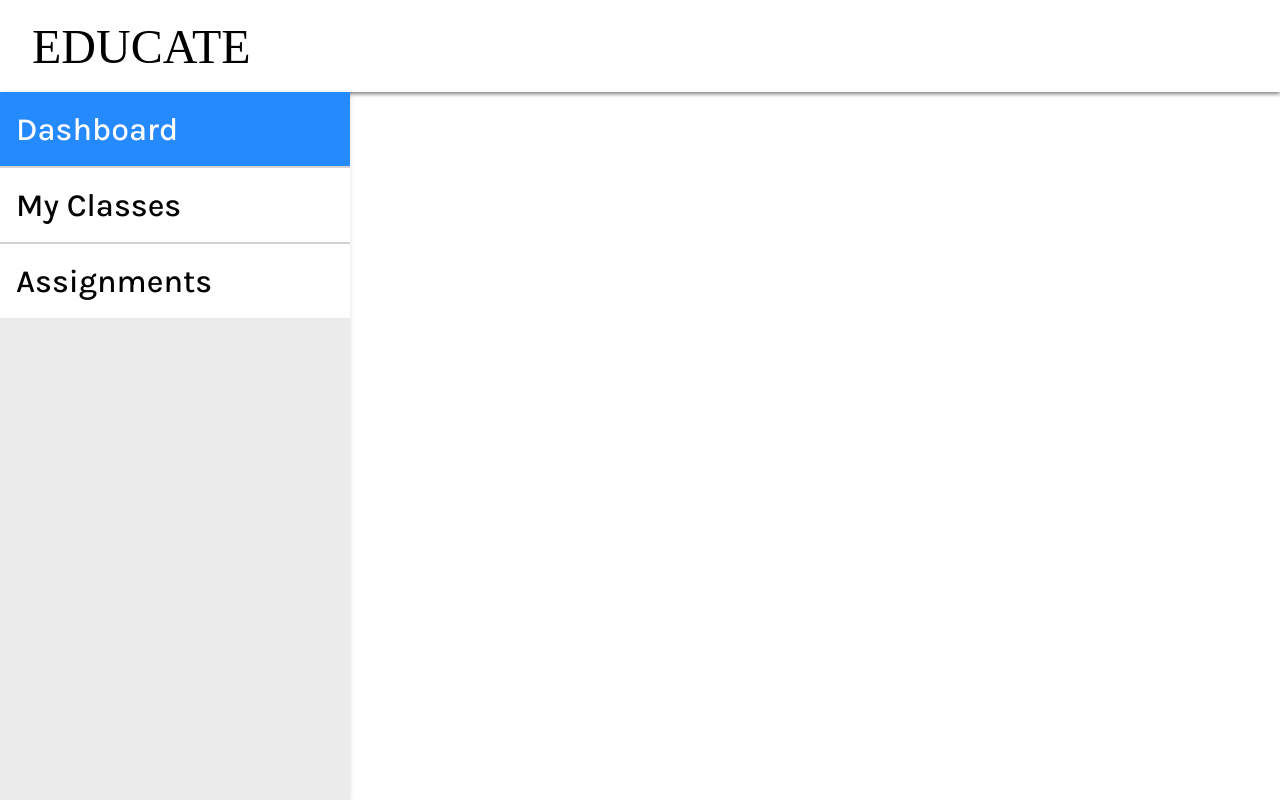
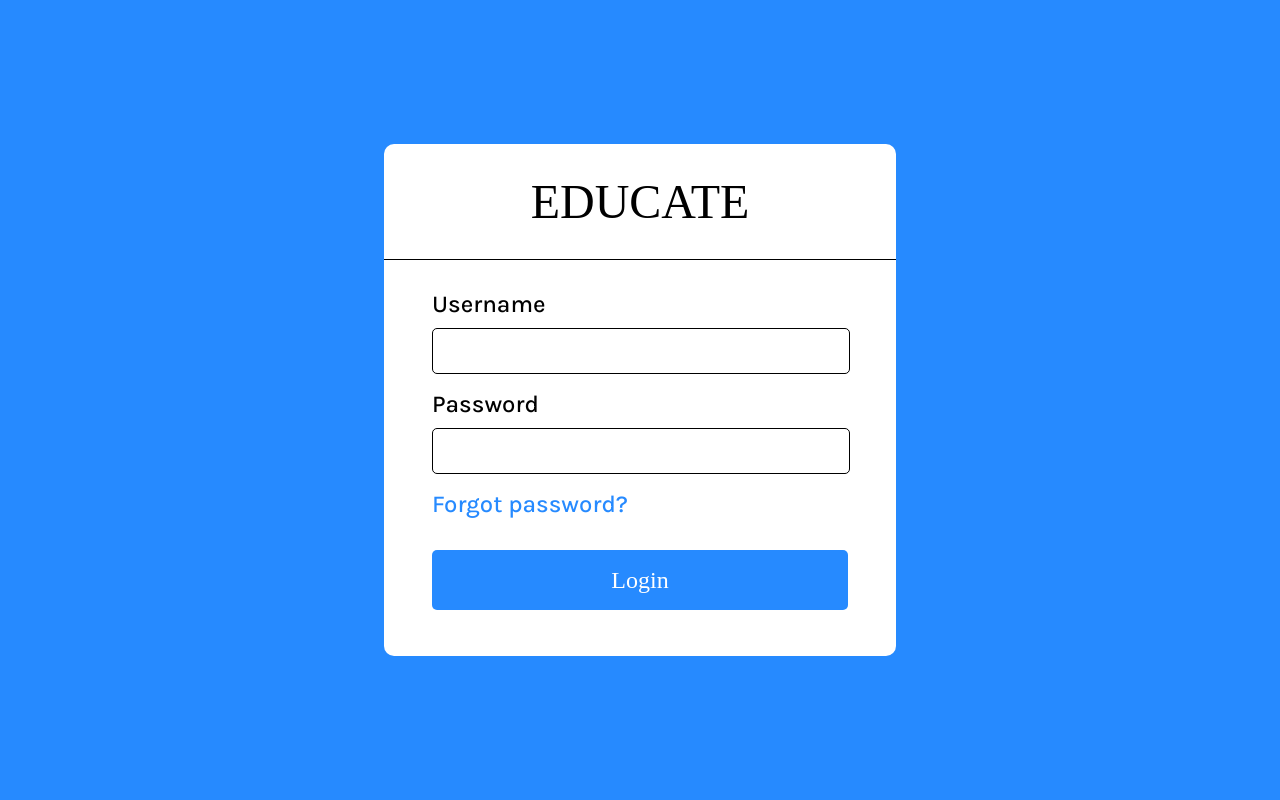
Before and after one commit to Nitesh058Raj/Educate_FE, an Angular app: page / in a window 1280 px wide. Built offline with nearby package versions, Linux system fonts and the light colour scheme; a web font is replaced by a local one.

Commit message:
Added route for educate-teacher module; Added child routes in educate-teacher-routing module; Created constant file;

```diff
--- a/angular.json
+++ b/angular.json
@@ -2,6 +2,7 @@
   "$schema": "./node_modules/@angular/cli/lib/config/schema.json",
   "version": 1,
   "cli": {
+    "analytics": false,
     "packageManager": "yarn"
   },
   "newProjectRoot": "projects",
--- a/src/app/app-routing.module.ts
+++ b/src/app/app-routing.module.ts
@@ -1,7 +1,22 @@
 import { NgModule } from '@angular/core';
 import { RouterModule, Routes } from '@angular/router';
+import { EducateTeacher } from './constants/educate-teacher.constant';
+import { LoginComponent } from './shared/components/login/login.component';
 
-const routes: Routes = [];
+const routes: Routes = [
+  {
+    path: '',
+    // TODO: Change Below component to Home page of application
+    component: LoginComponent,
+  },
+  {
+    path: EducateTeacher.EDUCATE_TEACHER,
+    loadChildren: () =>
+      import('./educate-teacher/educate-teacher.module').then(
+        (m) => m.EducateTeacherModule
+      ),
+  },
+];
 
 @NgModule({
   imports: [RouterModule.forRoot(routes)],
--- a/src/app/app.component.html
+++ b/src/app/app.component.html
@@ -1 +1 @@
-<app-educate-teacher></app-educate-teacher>
+<router-outlet></router-outlet>
--- a/src/app/app.module.ts
+++ b/src/app/app.module.ts
@@ -3,6 +3,7 @@ import { BrowserModule } from '@angular/platform-browser';
 
 import { AppRoutingModule } from './app-routing.module';
 import { AppComponent } from './app.component';
+import { EducateTeacherRoutingModule } from './educate-teacher/educate-teacher-routing.module';
 import { EducateTeacherModule } from './educate-teacher/educate-teacher.module';
 import { SharedModule } from './shared/shared.module';
 
@@ -12,6 +13,7 @@ import { SharedModule } from './shared/shared.module';
     BrowserModule,
     AppRoutingModule,
     EducateTeacherModule,
+    EducateTeacherRoutingModule,
     SharedModule,
   ],
   providers: [],
--- /dev/null
+++ b/src/app/constants/educate-teacher.constant.ts
@@ -0,0 +1,7 @@
+export enum EducateTeacher {
+  EDUCATE_TEACHER = 'educate-teacher',
+  DASHBOARD = 'Dashboard',
+  MY_CLASSES = 'My Classes',
+  ASSIGNMENTS = 'Assignments',
+  HELP_AND_SUPPORT = 'Help and Support',
+}
--- /dev/null
+++ b/src/app/educate-teacher/educate-teacher-routing.module.ts
@@ -0,0 +1,23 @@
+import { NgModule } from '@angular/core';
+import { RouterModule, Routes } from '@angular/router';
+import { EducateTeacher } from '../constants/educate-teacher.constant';
+import { EducateTeacherComponent } from './educate-teacher.component';
+
+const childRoutes: Routes = [
+  { path: '', redirectTo: EducateTeacher.EDUCATE_TEACHER, pathMatch: 'full' },
+  { path: '**', redirectTo: EducateTeacher.EDUCATE_TEACHER },
+];
+
+const routes: Routes = [
+  {
+    path: '',
+    component: EducateTeacherComponent,
+    children: childRoutes,
+  },
+];
+
+@NgModule({
+  imports: [RouterModule.forChild(routes)],
+  exports: [RouterModule],
+})
+export class EducateTeacherRoutingModule {}
--- a/src/app/educate-teacher/educate-teacher.component.ts
+++ b/src/app/educate-teacher/educate-teacher.component.ts
@@ -1,4 +1,5 @@
 import { Component, OnInit } from '@angular/core';
+import { EducateTeacher } from '../constants/educate-teacher.constant';
 import { SideBarItemInterface } from '../models/common.model';
 
 @Component({
@@ -10,16 +11,20 @@ export class EducateTeacherComponent implements OnInit {
   activeTab: string = 'Dashboard';
   itemList: SideBarItemInterface[] = [
     {
-      title: 'Dashboard',
+      title: EducateTeacher.DASHBOARD,
       label: 'dashboard',
     },
     {
-      title: 'My Classes',
+      title: EducateTeacher.MY_CLASSES,
       label: 'my-classes',
     },
     {
-      title: 'Assignments',
+      title: EducateTeacher.ASSIGNMENTS,
       label: 'assignments',
+    },
+    {
+      title: EducateTeacher.HELP_AND_SUPPORT,
+      label: 'h&s',
     },
   ];
 
--- a/src/app/educate-teacher/educate-teacher.module.ts
+++ b/src/app/educate-teacher/educate-teacher.module.ts
@@ -2,10 +2,11 @@ import { CommonModule } from '@angular/common';
 import { NgModule } from '@angular/core';
 import { SharedModule } from '../shared/shared.module';
 import { EducateTeacherComponent } from './educate-teacher.component';
+import { EducateTeacherRoutingModule } from './educate-teacher-routing.module';
 
 @NgModule({
   declarations: [EducateTeacherComponent],
-  imports: [CommonModule, SharedModule],
+  imports: [EducateTeacherRoutingModule, CommonModule, SharedModule],
   exports: [EducateTeacherComponent],
 })
 export class EducateTeacherModule {}
```
